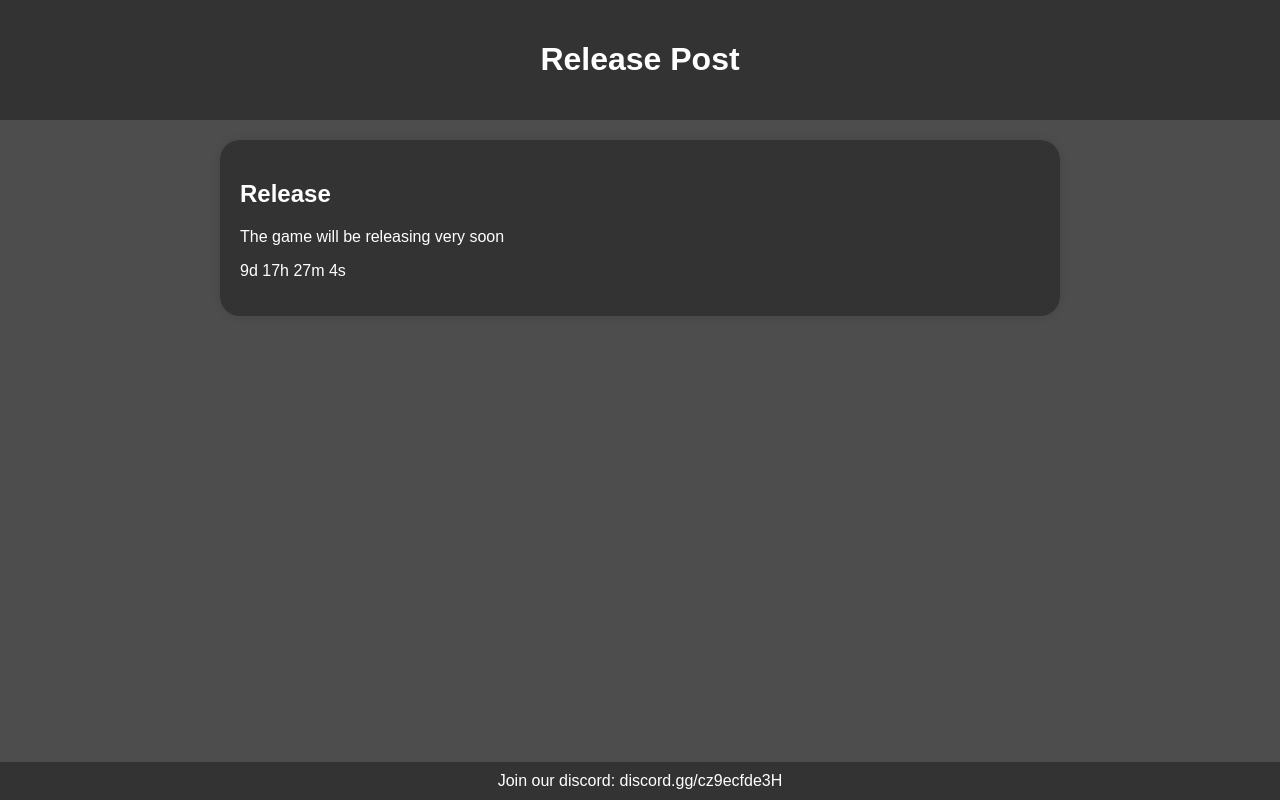
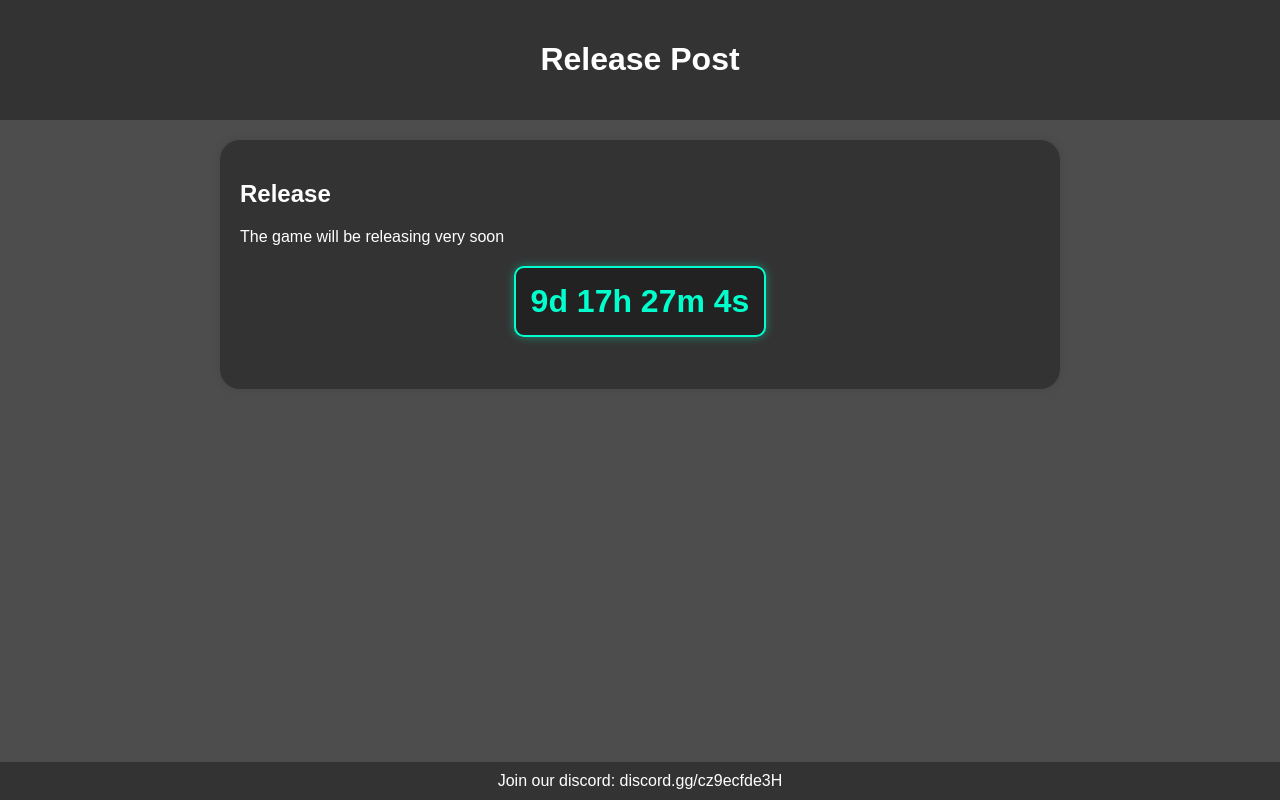
Before and after one commit to cool705/test, a plain HTML site: page public/post1.html in a window 1280 px wide. Drawn offline with Linux system fonts and the light colour scheme.

Commit message:
Update post1.html

```diff
--- a/public/post1.html
+++ b/public/post1.html
@@ -39,6 +39,25 @@
       width: 100%;
       bottom: 0;
     }
+
+#countdown {
+  font-size: 2em;
+  font-weight: bold;
+  color: #00ffcc;
+  text-align: center;
+  margin-top: 20px;
+  padding: 15px;
+  border: 2px solid #00ffcc;
+  border-radius: 10px;
+  background-color: #222;
+  box-shadow: 0 0 10px rgba(0, 255, 204, 0.4);
+  width: fit-content;
+  margin-left: auto;
+  margin-right: auto;
+  transition: all 0.3s ease;
+}
+
+
   </style>
 </head>
 <body>
```
